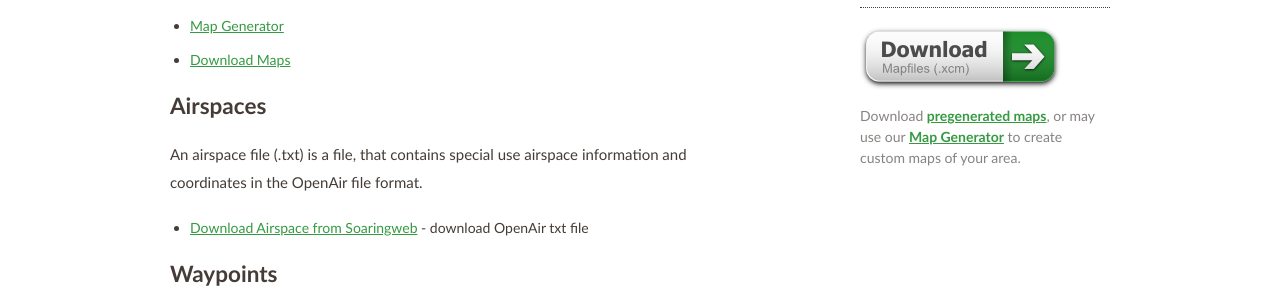
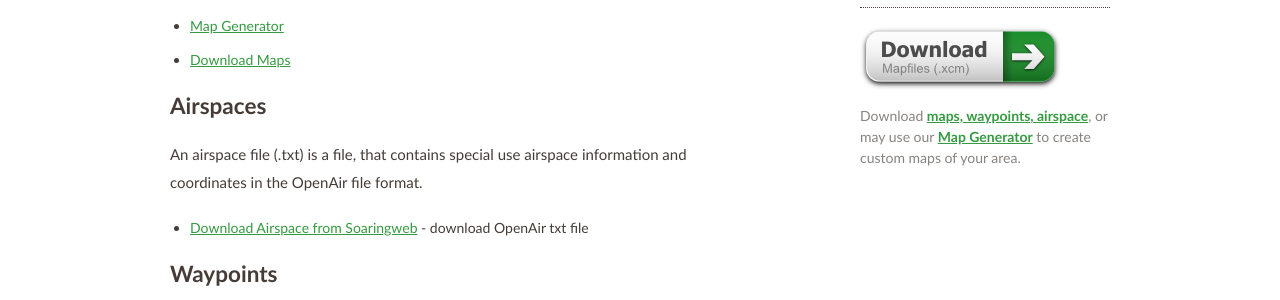
Before and after one commit to XCSoar/website, a Jekyll site: the page built from download/data.md, in a window 1280 px wide. Shown: the part 406-706 px from the top of the page. Built offline with Jekyll 4.4.1, drawn with Linux system fonts in a browser that asks for light colours.

Commit message:
Change download sidebar to point to data file

```diff
--- a/_includes/download_sidebar.html
+++ b/_includes/download_sidebar.html
@@ -22,6 +22,6 @@
 				</ul>
 
 				<hr><br>
-				<p><a href="/download/maps/"><img src="/img/mapdownload-button.png"/></a></p>
-				<p>Download <a href="/download/maps/"><span class="highlight">pregenerated maps</span></a>, or may use our <a href="http://mapgen.xcsoar.org/"><span class="highlight">Map Generator</span></a> to create custom maps of your area.</p>
+				<p><a href="/download/data.html"><img src="/img/mapdownload-button.png"/></a></p>
+				<p>Download <a href="/download/data.html"><span class="highlight">maps, waypoints, airspace</span></a>, or may use our <a href="http://mapgen.xcsoar.org/"><span class="highlight">Map Generator</span></a> to create custom maps of your area.</p>
 			</div>
```
